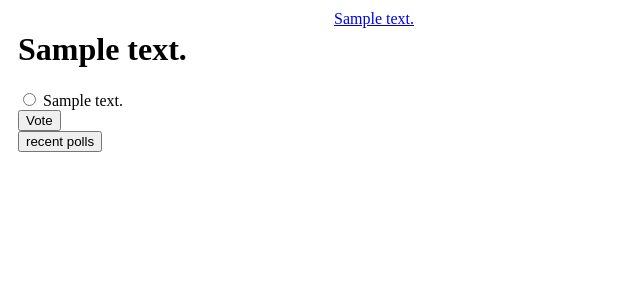
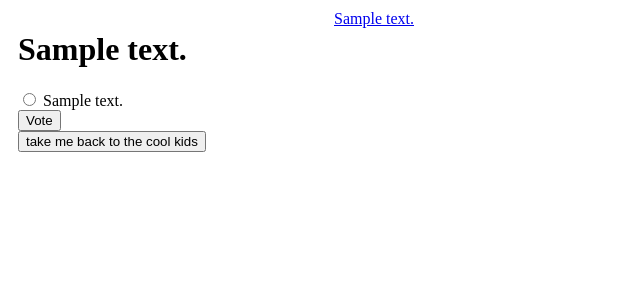
Before and after one commit to riggedCoinflip/mydjango, a Django app: page /polls/1/ in a window 1280 px wide. Shown: the part 64-364 px from the top of the page, without its empty margins (0-640 px from the left). Run offline with Django 3.2, Linux system fonts and the light colour scheme; tables that the repository leaves empty hold one stand-in row (values such as "Sample post"); parts of the project's set-up code (start-up, migrations or seed data) failed here and were passed over.

Commit message:
The cool kids killed Patrick

```diff
--- a/tutorial/mysite/polls/templates/polls/button_to_index.html
+++ b/tutorial/mysite/polls/templates/polls/button_to_index.html
@@ -1,3 +1,3 @@
 <form action="{% url 'polls:index' %}">
-    <input type="submit" value="recent polls" />
+    <input type="submit" value="take me back to the cool kids" />
 </form>
--- a/tutorial/mysite/polls/templates/polls/index.html
+++ b/tutorial/mysite/polls/templates/polls/index.html
@@ -2,5 +2,5 @@
 {% block title %} Recent Polls {% endblock %}
 
 {% block content %}
-  Hello, this is Patrick
+  The cool kids
 {% endblock %}
```
